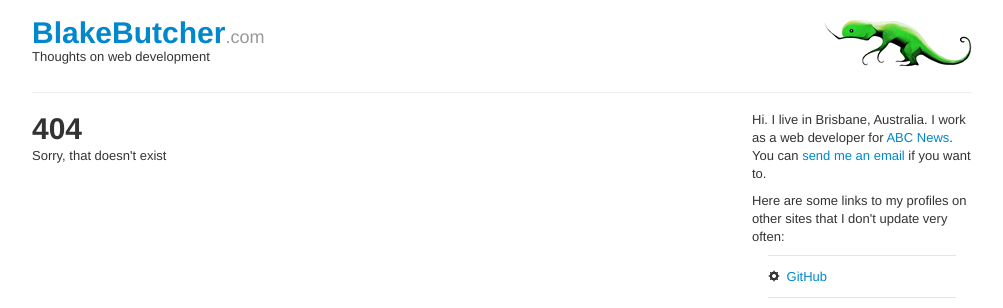
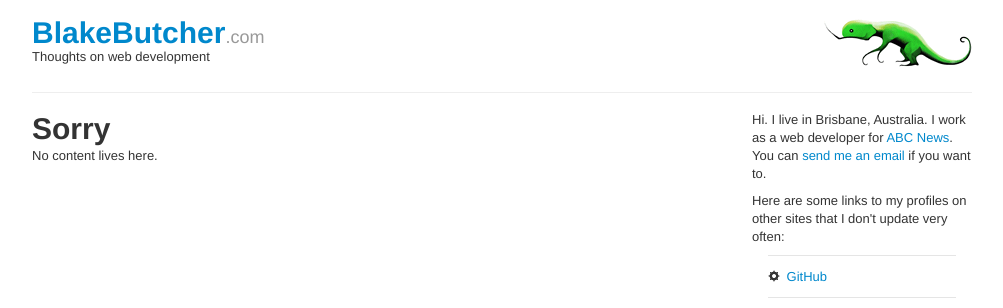
Before and after one commit to blakebutcher/blakebutcher.github.com, a Jekyll site: the page built from 404.html, in a window 1280 px wide. Shown: the top 308 px of the page, without its empty margins (138-1141 px from the left). Built offline with Jekyll 4.4.1, drawn with Linux system fonts in a browser that asks for light colours; nearby versions of some CDN libraries.

Commit message:
Updated 404 message

```diff
--- a/404.html
+++ b/404.html
@@ -1,6 +1,7 @@
 ---
 layout: default
+title: Sorry
 ---
 
-<h1>404</h1>
-<p>Sorry, that doesn't exist</p>
+<h1>{{ page.title }}</h1>
+<p>No content lives here.</p>
```
